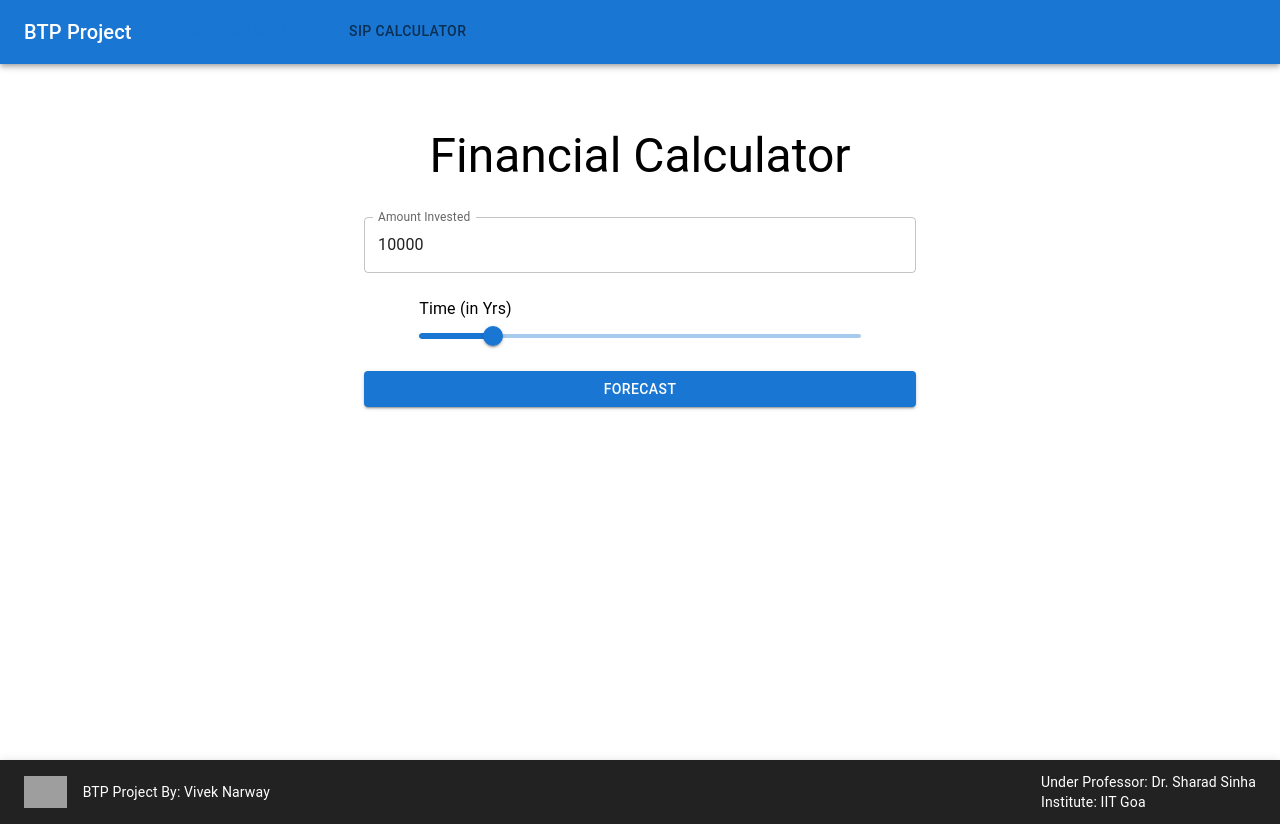
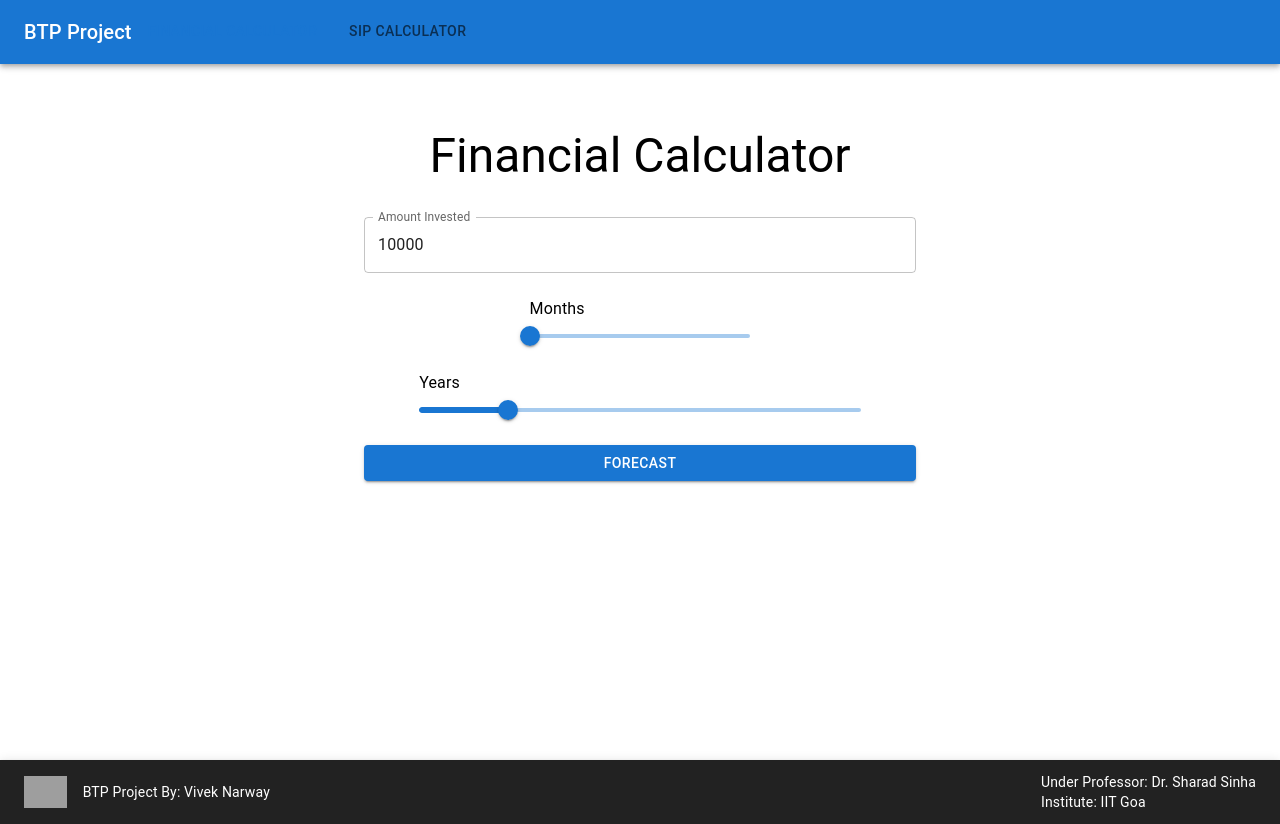
Before and after one commit to LeoMajorR/Investment-Forecaster, a React (Create React App) app: page / in a window 1280 px wide. Built offline with nearby package versions, Linux system fonts and the light colour scheme; grey boxes are pictures that could not be loaded.

Commit message:
Added months

```diff
--- a/src/App.js
+++ b/src/App.js
@@ -45,6 +45,7 @@ const useStyles = makeStyles({
 function FinancialCalculator() {
   const [amount, setAmount] = useState(10000);
   const [time, setTime] = useState(5);
+  const [months, setMonths] = useState(0);
   const [financialInstruments, setFinancialInstruments] = useState([]);
   const [showCharts, setShowCharts] = useState(false);
   const[img1,setImg1]=useState('');
@@ -58,9 +59,13 @@ function FinancialCalculator() {
     setTime(value);
   };
 
+  const handleMonthChange = (e, value) => {
+    setMonths(value);
+  };
+
   const handleCalculate = async () => {
     axios
-      .get(`http://127.0.0.1:8000/finCal/${amount}/${time}/`)
+      .get(`http://127.0.0.1:8000/finCal/${amount}/${time}/${months}/`)
       .then((response) => {
         setFinancialInstruments(response.data['Financial Instruments']);
 
@@ -97,13 +102,24 @@ function FinancialCalculator() {
           margin="normal"
           sx={{ width: '50%' }}
         />
+        <Box sx={{ width: '20%', marginTop: 2 }}>
+          <Typography id="months-slider-label">Months</Typography>
+          <Slider
+            value={months}
+            onChange={handleMonthChange}
+            valueLabelDisplay="auto"
+            min={0}
+            max={12}
+            aria-labelledby="months-slider-label"
+          />
+        </Box>
         <Box sx={{ width: '40%', marginTop: 2 }}>
-          <Typography id="time-slider-label">Time (in Yrs)</Typography>
+          <Typography id="time-slider-label">Years</Typography>
           <Slider
             value={time}
             onChange={handleTimeChange}
             valueLabelDisplay="auto"
-            min={1}
+            min={0}
             max={25}
             aria-labelledby="time-slider-label"
           />
@@ -124,13 +140,13 @@ function FinancialCalculator() {
   </Box>
 )}
         {financialInstruments.length > 0 ? (
-          <TableContainer component={Paper} sx={{ width: '80%', marginTop: 4 }}>
+          <TableContainer component={Paper} sx={{ width: '80%', marginTop: 4}}>
             <Table>
               <TableHead>
                 <TableRow>
                   <TableCell>Instrument Name</TableCell>
                   <TableCell align="right">Rate</TableCell>
-                  <TableCell align="right">Maturing Amount</TableCell>
+                  <TableCell align="left" paddingLeft='10vh'>Maturing Amount</TableCell>
                 </TableRow>
               </TableHead>
               <TableBody>
@@ -139,8 +155,8 @@ function FinancialCalculator() {
                     <TableCell component="th" scope="row">
                       {instrument['Instrument Name']}
                     </TableCell>
-                    <TableCell align="right">{instrument['Rate']}</TableCell>
-                    <TableCell align="right">{instrument['Maturing Amount']}</TableCell>
+                    <TableCell align="right">{instrument['Rate']}%</TableCell>
+                    <TableCell align="left" sx={{paddingLeft:"50px"}}>Rs. {instrument['Maturing Amount']}</TableCell>
                   </TableRow>
                 ))}
               </TableBody>
```
